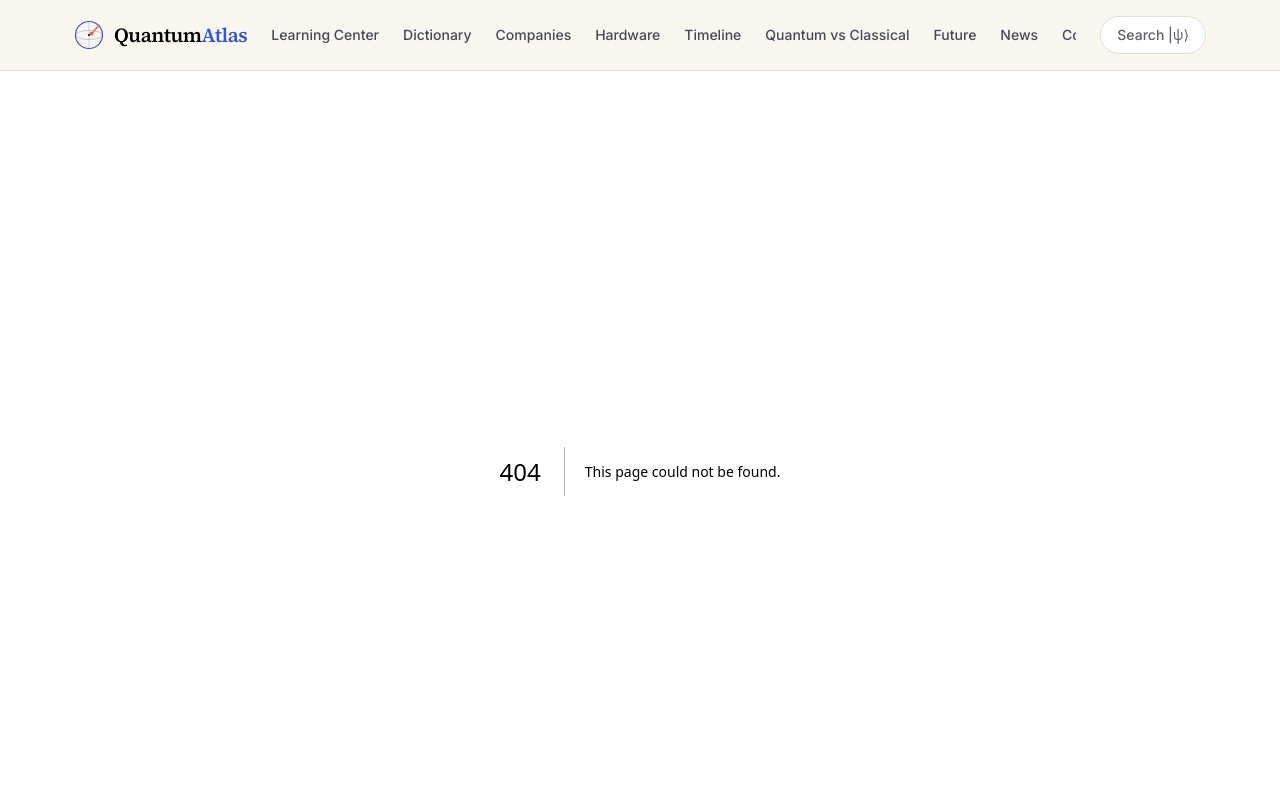
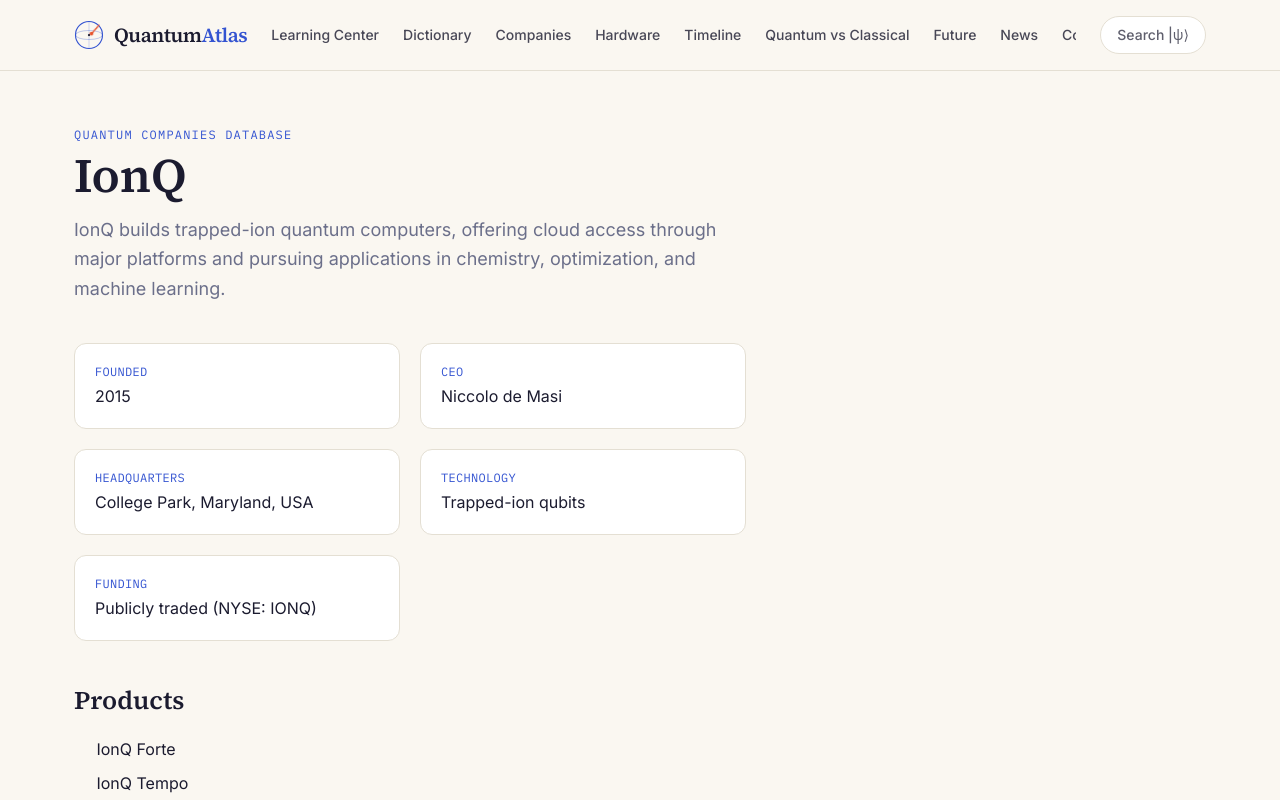
Before and after one commit to goalandpriority-ui/quantum-atlas, a Next.js app: page /companies/ionq in a window 1280 px wide. Before the commit this address had no page. Shown: the top 800 px of the page. Built offline with nearby package versions, Linux system fonts and the light colour scheme.

Commit message:
Add IonQ company page component

```diff
--- /dev/null
+++ b/app/companies/ionq/page.tsx
@@ -0,0 +1,9 @@
+import CompanyPage from "@/components/CompanyPage";
+import { getCompanyBySlug } from "@/lib/content/companies";
+import { notFound } from "next/navigation";
+
+export default function Page() {
+  const company = getCompanyBySlug("ionq");
+  if (!company) return notFound();
+  return <CompanyPage company={company} />;
+}
```
